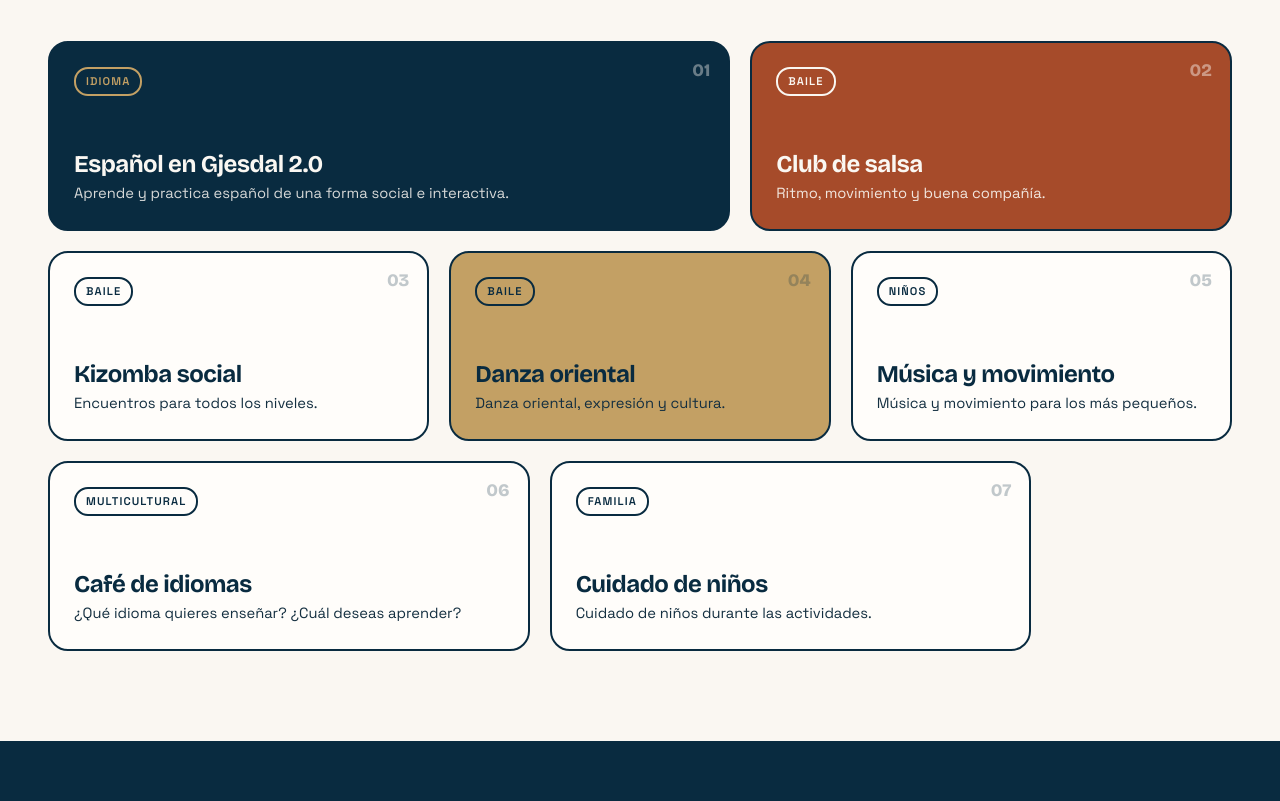
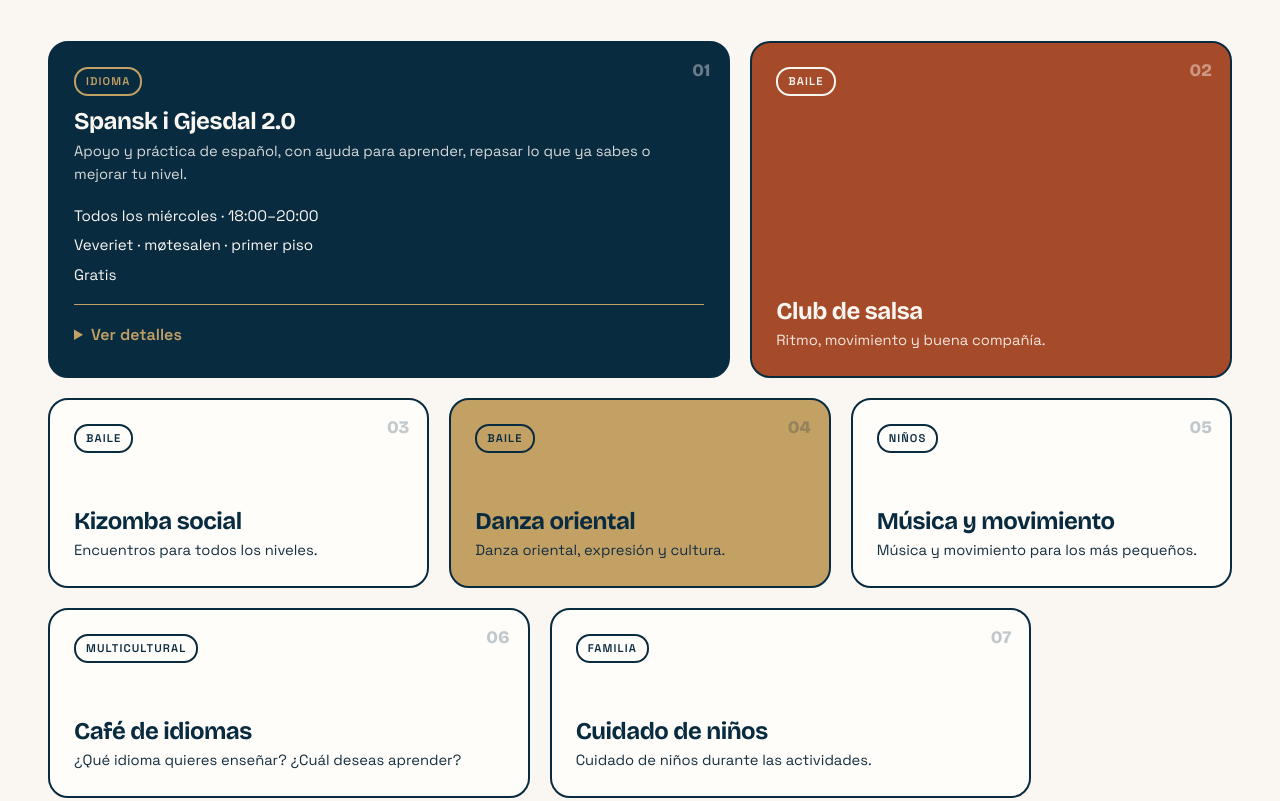
Before and after one commit to bidralab/bidralabweb, a plain HTML site: page index.html in a window 1280 px wide. Shown: the part 2519-3320 px from the top of the page. Drawn offline with nearby package versions, Linux system fonts and the light colour scheme.

Commit message:
Add Spanish practice activity details and weekly schedule

```diff
--- a/index.html
+++ b/index.html
@@ -205,6 +205,13 @@ html[lang="uk"] .hero h1 .stitchword{white-space:normal;overflow-wrap:anywhere}
 .footer-identity .brand-message p{color:var(--navy);font-size:1rem;line-height:1.5;margin:4px 0 0;max-width:none}
 .footer-identity .brand-message span{font-size:.8rem;letter-spacing:.12em;margin-top:12px;padding-top:12px}
 @media(max-width:640px){.brand-masthead{flex-direction:column;gap:16px;padding:16px 20px 28px}.brand-masthead .official-logo{width:min(100%,360px)}.brand-masthead .brand-message{max-width:360px;text-align:center}.brand-masthead .brand-message p{font-size:1.1rem;max-width:none}.brand-masthead .brand-message span{margin-top:12px;padding-top:12px}.footer-identity{margin:0 auto}}
+.activity-facts{list-style:none;display:grid;gap:6px;margin-top:18px;font-size:.95rem;color:var(--ivory)}
+.activity-details{margin-top:18px;border-top:1px solid var(--gold);padding-top:14px}
+.activity-details summary{cursor:pointer;color:var(--gold);font-weight:600;padding:4px 0}
+.activity-details .btn{margin-top:18px}
+#spanish-activity{scroll-margin-top:calc(var(--header-height) + 16px)}
+.evt .date .d[data-t="spanish_day"]{font-size:1.3rem}
+.evt .date .m[data-t="spanish_weekly"]{letter-spacing:0;text-transform:none;line-height:1.4;margin-top:6px}
 </style>
 </head>
 <body>
@@ -294,7 +301,10 @@ html[lang="uk"] .hero h1 .stitchword{white-space:normal;overflow-wrap:anywhere}
       <p class="sec-p" data-t="act_p">Cada actividad es una puerta de entrada a la comunidad. Social, cercana, viva.</p>
     </div>
     <div class="act-list reveal">
-      <div class="act big"><span class="num">01</span><span class="tag" data-t="t_lang">Idioma</span><div><h3 data-t="act_spanish">Spansk i Gjesdal 2.0</h3><p data-t="a1">Aprende y practica español de una forma social e interactiva.</p></div></div>
+      <div class="act big" id="spanish-activity"><span class="num">01</span><span class="tag" data-t="t_lang">Idioma</span><div><h3 data-t="act_spanish">Spansk i Gjesdal 2.0</h3><p data-t="a1">Apoyo y práctica de español, con ayuda para aprender, repasar lo que ya sabes o mejorar tu nivel.</p>
+        <ul class="activity-facts"><li data-t="spanish_schedule">Todos los miércoles · 18:00–20:00</li><li data-t="spanish_place">Veveriet · møtesalen · primer piso</li><li data-t="spanish_price">Gratis</li></ul>
+        <details class="activity-details"><summary data-t="spanish_details">Ver detalles</summary><p data-t="spanish_description">Es un espacio de apoyo y práctica, no un curso de español. Te ayudamos con lo que ya sabes y también si quieres empezar a aprender o mejorar tu nivel.</p><a class="btn alt" href="mailto:bidralab@gmail.com?subject=Spansk%20i%20Gjesdal%202.0" data-t="spanish_email">Consultar por correo</a></details>
+      </div></div>
       <div class="act sm rust"><span class="num">02</span><span class="tag" data-t="t_dance">Baile</span><div><h3 data-t="act_salsa">Salsaklubb</h3><p data-t="a2">Ritmo, movimiento y buena compañía.</p></div></div>
       <div class="act md"><span class="num">03</span><span class="tag" data-t="t_dance">Baile</span><div><h3 data-t="act_kizomba">Kizomba Social</h3><p data-t="a3">Encuentros para todos los niveles.</p></div></div>
       <div class="act md saff"><span class="num">04</span><span class="tag" data-t="t_dance">Baile</span><div><h3 data-t="act_oriental">Orientalsk dans</h3><p data-t="a4">Danza oriental, expresión y cultura.</p></div></div>
@@ -357,7 +367,7 @@ html[lang="uk"] .hero h1 .stitchword{white-space:normal;overflow-wrap:anywhere}
     <div class="reveal">
       <div class="evt"><div class="date"><div class="d">14</div><div class="m" data-t="mon">Mar</div></div><div class="info"><h3 data-t="event_cafe">Flerkulturell språkkafé</h3><p data-t="ev1">18:00 · Gjesdal · Trae un idioma, llévate otro.</p></div><div class="pending-action"><span data-t="ev_more">Más info</span><span class="coming-soon" data-t="coming_soon">Próximamente</span></div></div>
       <div class="evt"><div class="date"><div class="d">21</div><div class="m" data-t="mon">Mar</div></div><div class="info"><h3 data-t="event_salsa">Salsaklubb i Gjesdal</h3><p data-t="ev2">20:00 · Gjesdal · Todos los niveles bienvenidos.</p></div><div class="pending-action"><span data-t="ev_more">Más info</span><span class="coming-soon" data-t="coming_soon">Próximamente</span></div></div>
-      <div class="evt"><div class="date"><div class="d">28</div><div class="m" data-t="mon">Mar</div></div><div class="info"><h3 data-t="act_spanish">Spansk i Gjesdal 2.0</h3><p data-t="ev3">17:30 · Gjesdal · Español de forma cercana.</p></div><div class="pending-action"><span data-t="ev_more">Más info</span><span class="coming-soon" data-t="coming_soon">Próximamente</span></div></div>
+      <div class="evt"><div class="date"><div class="d" data-t="spanish_day">Mié</div><div class="m" data-t="spanish_weekly">Cada semana</div></div><div class="info"><h3 data-t="act_spanish">Spansk i Gjesdal 2.0</h3><p data-t="ev3">Todos los miércoles · 18:00–20:00 · Veveriet · Gratis</p></div><a class="btn alt" href="#spanish-activity" data-t="spanish_details">Ver detalles</a></div>
     </div>
   </div>
 </section>
@@ -442,6 +452,11 @@ Object.assign(T.no, {"construction_notice": "Nettsiden vår er under utvikling.
 Object.assign(T.en, {"construction_notice": "Our website is growing. Some features and links will be available soon. Thank you for your patience.", "coming_soon": "Coming soon", "part_p": "Choose how you would like to participate. The forms will be available soon."});
 Object.assign(T.pl, {"construction_notice": "Nasza strona jest w budowie. Niektóre funkcje i linki będą dostępne wkrótce. Dziękujemy za cierpliwość.", "coming_soon": "Już wkrótce", "part_p": "Wybierz, jak chcesz dołączyć. Formularze będą dostępne wkrótce."});
 Object.assign(T.uk, {"construction_notice": "Наш сайт розвивається. Деякі функції та посилання стануть доступними незабаром. Дякуємо за терпіння.", "coming_soon": "Незабаром", "part_p": "Оберіть, як хочете долучитися. Форми стануть доступними незабаром."});
+Object.assign(T.es, {"a1": "Apoyo y práctica de español, con ayuda para aprender, repasar lo que ya sabes o mejorar tu nivel.", "spanish_details": "Ver detalles", "spanish_schedule": "Todos los miércoles · 18:00–20:00", "spanish_place": "Veveriet · møtesalen · primer piso", "spanish_price": "Gratis", "spanish_description": "Es un espacio de apoyo y práctica, no un curso de español. Te ayudamos con lo que ya sabes y también si quieres empezar a aprender o mejorar tu nivel.", "spanish_email": "Consultar por correo", "spanish_day": "Mié", "spanish_weekly": "Cada semana", "act_spanish": "Spansk i Gjesdal 2.0", "ev3": "Todos los miércoles · 18:00–20:00 · Veveriet · Gratis"});
+Object.assign(T.no, {"a1": "Støtte og øving i spansk, enten du vil lære, repetere det du kan eller forbedre nivået ditt.", "spanish_details": "Se detaljer", "spanish_schedule": "Hver onsdag · 18:00–20:00", "spanish_place": "Veveriet · møtesalen · 1. etasje", "spanish_price": "Gratis", "spanish_description": "Dette er et tilbud om støtte og øving, ikke et spanskkurs. Vi hjelper deg med det du allerede kan, og også hvis du vil begynne å lære eller forbedre spansken din.", "spanish_email": "Spør oss på e-post", "spanish_day": "Ons", "spanish_weekly": "Hver uke", "act_spanish": "Spansk i Gjesdal 2.0", "ev3": "Hver onsdag · 18:00–20:00 · Veveriet · Gratis"});
+Object.assign(T.en, {"a1": "Spanish support and practice, whether you want to learn, review what you know or improve your level.", "spanish_details": "View details", "spanish_schedule": "Every Wednesday · 18:00–20:00", "spanish_place": "Veveriet · møtesalen · floor 1", "spanish_price": "Free", "spanish_description": "This is a space for support and practice, rather than a Spanish course. We help you with what you already know, and also if you want to start learning or improve your Spanish.", "spanish_email": "Ask by email", "spanish_day": "Wed", "spanish_weekly": "Every week", "act_spanish": "Spansk i Gjesdal 2.0", "ev3": "Every Wednesday · 18:00–20:00 · Veveriet · Free"});
+Object.assign(T.pl, {"a1": "Wsparcie i praktyka języka hiszpańskiego — dla osób, które chcą się uczyć, powtórzyć to, co już wiedzą, lub podnieść swój poziom.", "spanish_details": "Zobacz szczegóły", "spanish_schedule": "W każdą środę · 18:00–20:00", "spanish_place": "Veveriet · møtesalen · piętro 1", "spanish_price": "Bezpłatnie", "spanish_description": "To spotkania wspierające naukę i praktykę, a nie kurs hiszpańskiego. Pomagamy utrwalić to, co już wiesz, a także zacząć naukę lub poprawić znajomość języka.", "spanish_email": "Zapytaj przez e-mail", "spanish_day": "Śr.", "spanish_weekly": "Co tydzień", "act_spanish": "Spansk i Gjesdal 2.0", "ev3": "W każdą środę · 18:00–20:00 · Veveriet · Bezpłatnie"});
+Object.assign(T.uk, {"a1": "Підтримка та практика іспанської: допоможемо почати навчання, повторити вивчене або покращити свій рівень.", "spanish_details": "Переглянути подробиці", "spanish_schedule": "Щосереди · 18:00–20:00", "spanish_place": "Veveriet · møtesalen · 1-й поверх", "spanish_price": "Безкоштовно", "spanish_description": "Це зустрічі для підтримки та практики, а не курс іспанської. Ми допомагаємо закріпити те, що ви вже знаєте, а також почати навчання або покращити знання мови.", "spanish_email": "Запитати електронною поштою", "spanish_day": "Ср", "spanish_weekly": "Щотижня", "act_spanish": "Spansk i Gjesdal 2.0", "ev3": "Щосереди · 18:00–20:00 · Veveriet · Безкоштовно"});
 let lang="es";
 function apply(l){lang=l;document.documentElement.lang=l;
  document.title=T[l].page_title;
```
